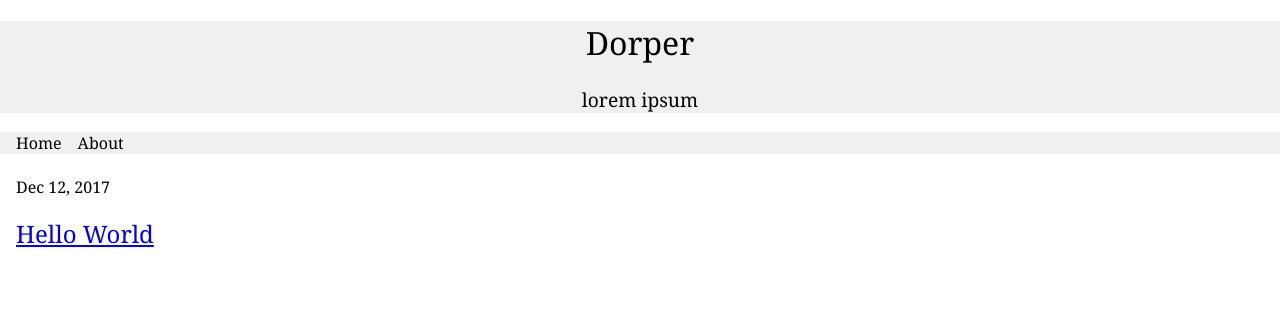
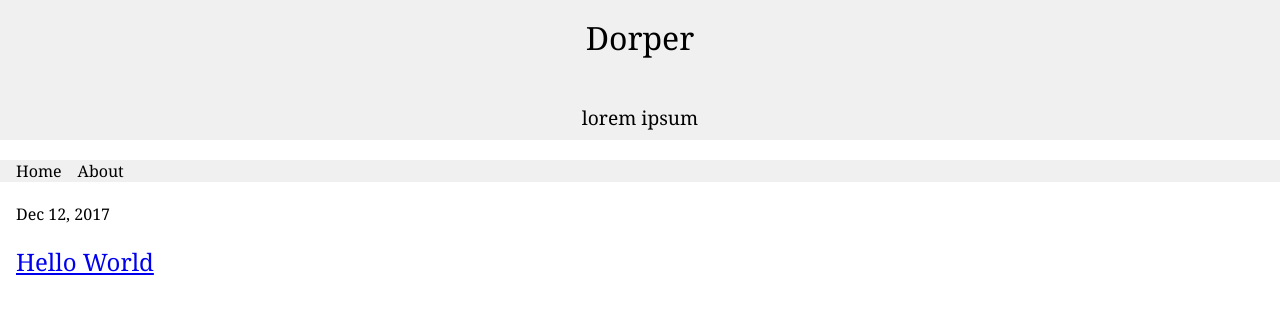
Before and after one commit to dorpga/dorpga.github.io, a Jekyll site: the page built from index.html, in a window 1280 px wide. Shown: the top 314 px of the page. Built offline with Jekyll 4.4.1, drawn with Linux system fonts in a browser that asks for light colours.

Commit message:
Update master.sass

```diff
--- a/css/master.sass
+++ b/css/master.sass
@@ -20,9 +20,11 @@ u
 header
   text-align: center
   p
+    padding: 0.5em 0 0.5em 0
     font-size: 1.2em
   h1
-    padding: 0
+    padding: 0.5em 0 0.5em 0
+    margin: 0
 
 nav
   display: flex
```
